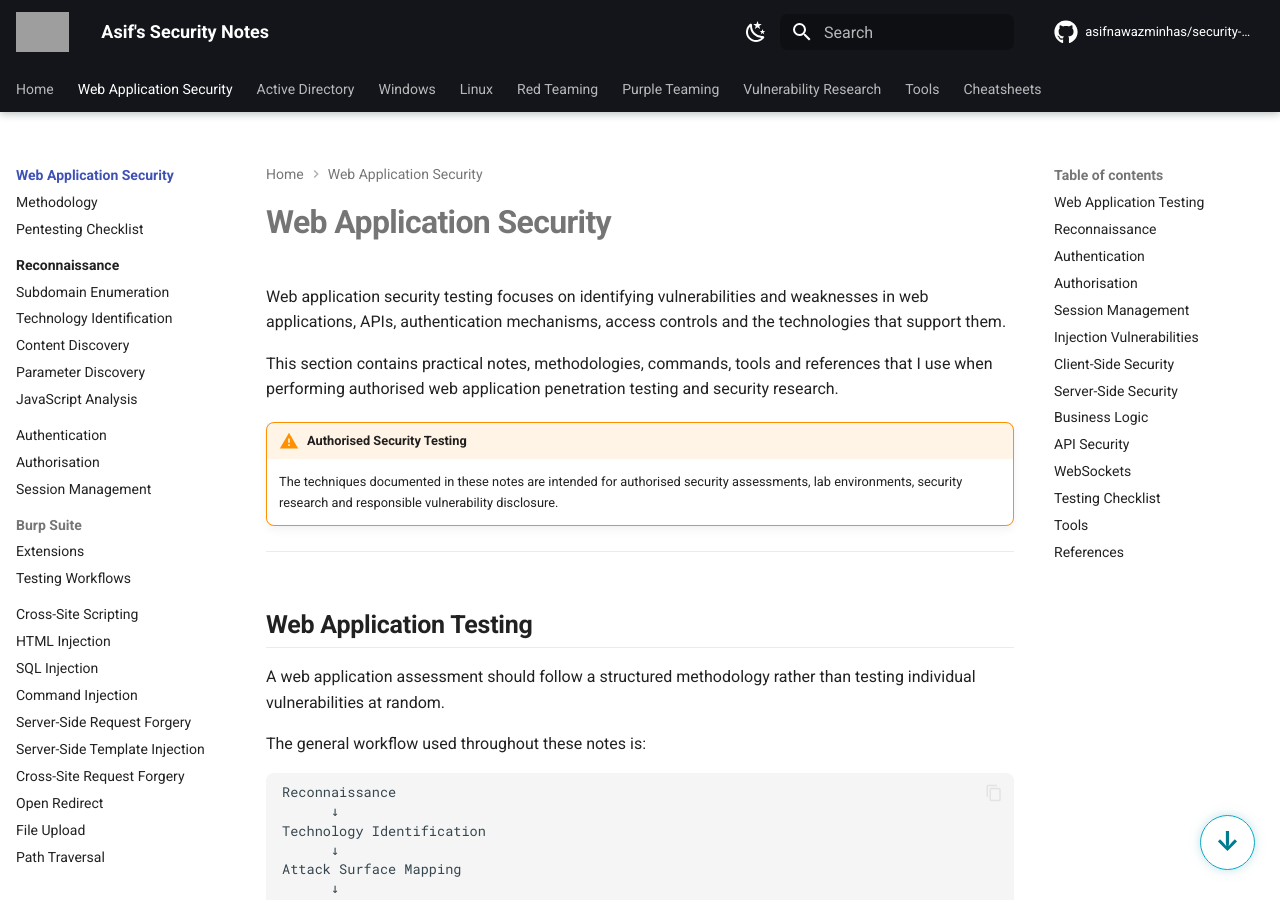
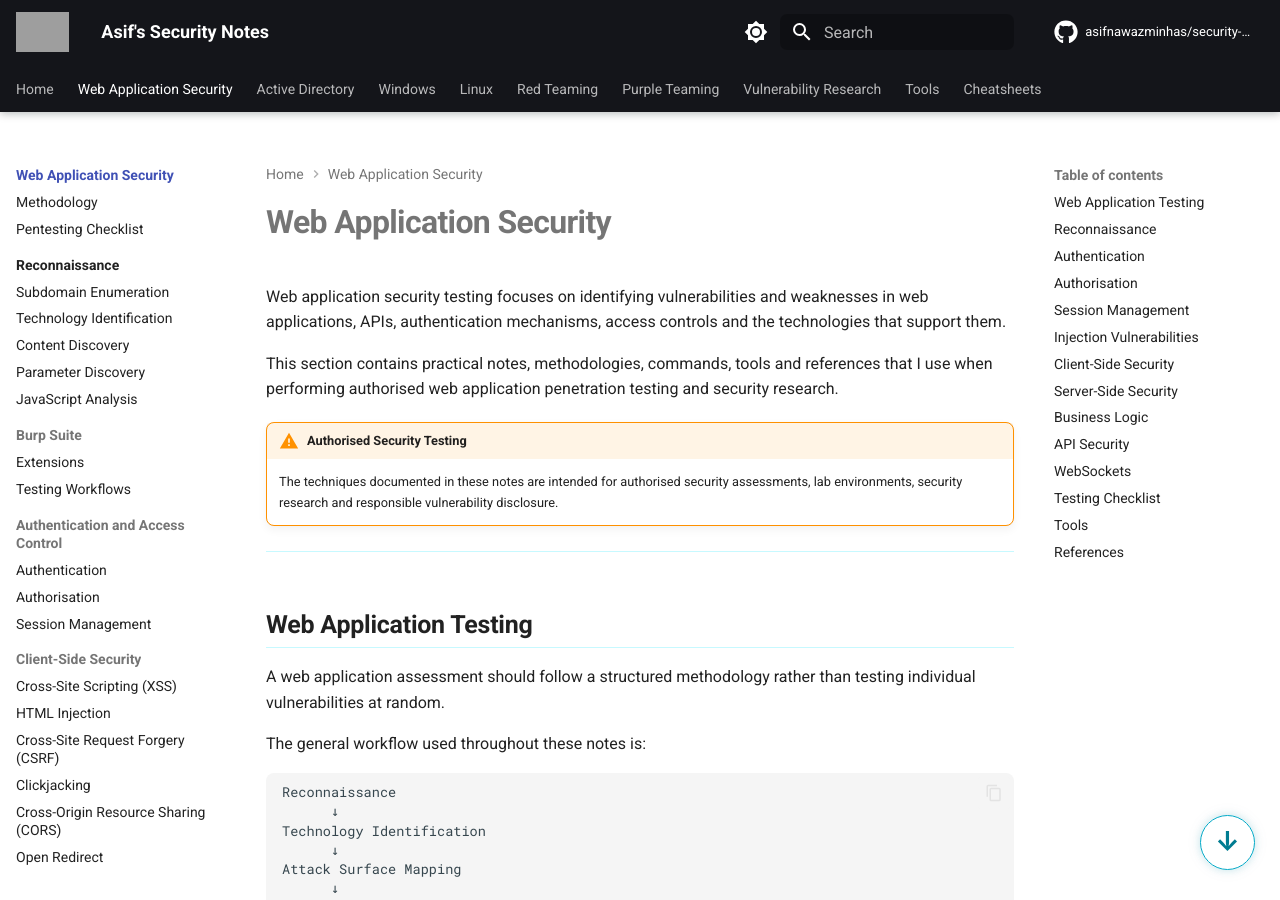
Before and after one commit to asifnawazminhas/security-notes, an MkDocs documentation site: the page built from docs/web/index.md, in a window 1280 px wide and 900 px high. Built offline with MkDocs 1.6.1 and Material for MkDocs 9.7.7, drawn with Linux system fonts in a browser that asks for light colours; comment, search, counter and statistics services are not loaded; part of the change alters nothing that is shown; grey boxes are pictures that could not be loaded.

Commit message:
Refactor mkdocs.yml for improved structure and features
Updated the mkdocs configuration to include new features and reorganized the navigation structure. Removed deprecated sections and added new entries for various security topics.

```diff
--- a/mkdocs.yml
+++ b/mkdocs.yml
@@ -10,10 +10,12 @@ copyright: Copyright &copy; Asif Nawaz Minhas
 
 theme:
   name: material
-  language: en
 
   logo: assets/logo.png
   favicon: assets/favicon.png
+
+  icon:
+    repo: fontawesome/brands/github
 
   features:
     - navigation.instant
@@ -34,53 +36,312 @@ theme:
     - content.code.annotate
 
   palette:
+
+    # Dark mode
     - media: "(prefers-color-scheme: dark)"
       scheme: slate
       primary: black
       accent: cyan
       toggle:
-        icon: material/weather-sunny
+        icon: material/brightness-4
         name: Switch to light mode
 
+    # Light mode
     - media: "(prefers-color-scheme: light)"
       scheme: default
       primary: black
       accent: cyan
       toggle:
-        icon: material/weather-night
+        icon: material/brightness-7
         name: Switch to dark mode
 
-  icon:
-    repo: fontawesome/brands/github
 
-extra:
-  social:
-    - icon: fontawesome/brands/github
-      link: https://github.com/asifnawazminhas
-      name: GitHub
+nav:
 
-    - icon: fontawesome/brands/linkedin
-      link: https://www.linkedin.com/in/asifminhasnl/
-      name: LinkedIn
+  # ============================================================
+  # HOME
+  # ============================================================
 
-    - icon: fontawesome/solid/globe
-      link: https://asifnawazminhas.com
-      name: Main website
+  - Home: index.md
+
+
+  # ============================================================
+  # WEB APPLICATION SECURITY
+  # ============================================================
+
+  - Web Application Security:
+
+      # --------------------------------------------------------
+      # OVERVIEW
+      # --------------------------------------------------------
+
+      - Overview: web/index.md
+      - Methodology: web/methodology.md
+      - Pentesting Checklist: web/checklist.md
+
+
+      # --------------------------------------------------------
+      # RECONNAISSANCE
+      # --------------------------------------------------------
+
+      - Reconnaissance:
+          - Overview: web/reconnaissance/index.md
+          - Subdomain Enumeration: web/reconnaissance/subdomain-enumeration.md
+          - Technology Identification: web/reconnaissance/technology-identification.md
+          - Content Discovery: web/reconnaissance/content-discovery.md
+          - Parameter Discovery: web/reconnaissance/parameter-discovery.md
+          - JavaScript Analysis: web/reconnaissance/javascript-analysis.md
+
+
+      # --------------------------------------------------------
+      # BURP SUITE
+      # --------------------------------------------------------
+
+      - Burp Suite:
+          - Extensions: web/burp-suite/extensions.md
+          - Testing Workflows: web/burp-suite/workflows.md
+
+
+      # --------------------------------------------------------
+      # AUTHENTICATION, AUTHORISATION AND SESSIONS
+      # --------------------------------------------------------
+
+      - Authentication and Access Control:
+          - Authentication: web/authentication.md
+          - Authorisation: web/authorisation.md
+          - Session Management: web/session-management.md
+
+
+      # --------------------------------------------------------
+      # CLIENT-SIDE SECURITY
+      # --------------------------------------------------------
+
+      - Client-Side Security:
+          - Cross-Site Scripting (XSS): web/xss.md
+          - HTML Injection: web/html-injection.md
+          - Cross-Site Request Forgery (CSRF): web/csrf.md
+          - Clickjacking: web/clickjacking.md
+          - Cross-Origin Resource Sharing (CORS): web/cors.md
+          - Open Redirect: web/open-redirect.md
+
+
+      # --------------------------------------------------------
+      # INJECTION
+      # --------------------------------------------------------
+
+      - Injection:
+          - SQL Injection: web/sql-injection.md
+          - NoSQL Injection: web/nosql-injection.md
+          - OS Command Injection: web/command-injection.md
+          - Server-Side Template Injection (SSTI): web/ssti.md
+          - XML External Entity Injection (XXE): web/xxe.md
+
+
+      # --------------------------------------------------------
+      # SERVER-SIDE SECURITY
+      # --------------------------------------------------------
+
+      - Server-Side Security:
+          - Server-Side Request Forgery (SSRF): web/ssrf.md
+          - Path Traversal: web/path-traversal.md
+          - File Inclusion: web/file-inclusion.md
+          - File Upload Vulnerabilities: web/file-upload.md
+          - Insecure Deserialization: web/deserialization.md
+
+
+      # --------------------------------------------------------
+      # HTTP, CACHING AND INFRASTRUCTURE
+      # --------------------------------------------------------
+
+      - HTTP and Infrastructure:
+          - HTTP Request Smuggling: web/http-request-smuggling.md
+          - HTTP Host Header Attacks: web/host-header-attacks.md
+          - Web Cache Poisoning: web/web-cache-poisoning.md
+          - Web Cache Deception: web/web-cache-deception.md
+          - Information Disclosure: web/information-disclosure.md
+
+
+      # --------------------------------------------------------
+      # APPLICATION LOGIC
+      # --------------------------------------------------------
+
+      - Application Logic:
+          - Business Logic Vulnerabilities: web/business-logic.md
+          - Race Conditions: web/race-conditions.md
+
+
+      # --------------------------------------------------------
+      # IDENTITY AND TOKENS
+      # --------------------------------------------------------
+
+      - Identity and Tokens:
+          - OAuth 2.0 and OpenID Connect: web/oauth-oidc.md
+          - JSON Web Tokens (JWT): web/jwt.md
+
+
+      # --------------------------------------------------------
+      # API SECURITY
+      # --------------------------------------------------------
+
+      - APIs:
+          - API Security: web/api-security.md
+          - GraphQL: web/graphql.md
+          - WebSockets: web/websockets.md
+
+
+      # --------------------------------------------------------
+      # MODERN WEB SECURITY
+      # --------------------------------------------------------
+
+      - Modern Web Security:
+          - Prototype Pollution: web/prototype-pollution.md
+          - Web LLM Attacks: web/web-llm-attacks.md
+
+
+  # ============================================================
+  # ACTIVE DIRECTORY
+  # ============================================================
+
+  - Active Directory:
+      - Overview: active-directory/index.md
+      - Enumeration: active-directory/enumeration.md
+      - Kerberos: active-directory/kerberos.md
+      - NTLM: active-directory/ntlm.md
+      - BloodHound: active-directory/bloodhound.md
+      - Lateral Movement: active-directory/lateral-movement.md
+      - Persistence: active-directory/persistence.md
+      - Privilege Escalation: active-directory/privilege-escalation.md
+
+
+  # ============================================================
+  # WINDOWS
+  # ============================================================
+
+  - Windows:
+      - Overview: windows/index.md
+      - Enumeration: windows/enumeration.md
+      - Privilege Escalation: windows/privilege-escalation.md
+      - PowerShell: windows/powershell.md
+      - Services: windows/services.md
+      - Credentials: windows/credentials.md
+
+
+  # ============================================================
+  # LINUX
+  # ============================================================
+
+  - Linux:
+      - Overview: linux/index.md
+      - Enumeration: linux/enumeration.md
+      - Privilege Escalation: linux/privilege-escalation.md
+      - Credentials: linux/credentials.md
+      - Services: linux/services.md
+
+
+  # ============================================================
+  # RED TEAMING
+  # ============================================================
+
+  - Red Teaming:
+      - Overview: red-teaming/index.md
+      - Infrastructure: red-teaming/infrastructure.md
+      - Initial Access: red-teaming/initial-access.md
+      - Command and Control: red-teaming/command-and-control.md
+      - Credential Access: red-teaming/credential-access.md
+      - Lateral Movement: red-teaming/lateral-movement.md
+      - Persistence: red-teaming/persistence.md
+      - Defence Evasion: red-teaming/defence-evasion.md
+
+
+  # ============================================================
+  # PURPLE TEAMING
+  # ============================================================
+
+  - Purple Teaming:
+      - Overview: purple-teaming/index.md
+      - Methodology: purple-teaming/methodology.md
+      - Exercises: purple-teaming/exercises.md
+      - Detection Engineering: purple-teaming/detection-engineering.md
+      - MITRE ATT&CK: purple-teaming/mitre-attack.md
+
+
+  # ============================================================
+  # VULNERABILITY RESEARCH
+  # ============================================================
+
+  - Vulnerability Research:
+      - Overview: vulnerability-research/index.md
+      - Methodology: vulnerability-research/methodology.md
+      - CVE Research: vulnerability-research/cve-research.md
+      - Responsible Disclosure: vulnerability-research/responsible-disclosure.md
+
+
+  # ============================================================
+  # TOOLS
+  # ============================================================
+
+  - Tools:
+      - Overview: tools/index.md
+      - Burp Suite: tools/burp-suite.md
+      - Nmap: tools/nmap.md
+      - Nuclei: tools/nuclei.md
+      - ffuf: tools/ffuf.md
+      - SQLMap: tools/sqlmap.md
+      - Metasploit: tools/metasploit.md
+
+
+  # ============================================================
+  # CHEATSHEETS
+  # ============================================================
+
+  - Cheatsheets:
+      - Overview: cheatsheets/index.md
+      - Linux: cheatsheets/linux.md
+      - Windows: cheatsheets/windows.md
+      - PowerShell: cheatsheets/powershell.md
+      - Networking: cheatsheets/networking.md
+      - Web: cheatsheets/web.md
+      - Active Directory: cheatsheets/active-directory.md
+
+
+# ============================================================
+# EXTRA CSS
+# ============================================================
 
 extra_css:
   - stylesheets/extra.css
 
+
+# ============================================================
+# EXTRA JAVASCRIPT
+# ============================================================
+
 extra_javascript:
   - javascripts/scroll-buttons.js
+
+
+# ============================================================
+# PLUGINS
+# ============================================================
 
 plugins:
   - search
 
+
+# ============================================================
+# MARKDOWN EXTENSIONS
+# ============================================================
+
 markdown_extensions:
+
   - admonition
+
   - attr_list
+
   - md_in_html
+
   - footnotes
+
   - tables
 
   - pymdownx.details
@@ -107,196 +368,22 @@ markdown_extensions:
       emoji_generator: !!python/name:material.extensions.emoji.to_svg
 
 
-nav:
+# ============================================================
+# SOCIAL LINKS
+# ============================================================
 
-  - Home: index.md
+extra:
 
-  # ============================================================
-  # WEB APPLICATION SECURITY
-  # ============================================================
+  social:
 
-  - Web Application Security:
-      - Overview: web/index.md
-      - Methodology: web/methodology.md
-      - Pentesting Checklist: web/checklist.md
+    - icon: fontawesome/brands/github
+      link: https://github.com/asifnawazminhas
+      name: GitHub
 
-      - Reconnaissance:
-          - Overview: web/reconnaissance/index.md
-          - Subdomain Enumeration: web/reconnaissance/subdomain-enumeration.md
-          - Technology Identification: web/reconnaissance/technology-identification.md
-          - Content Discovery: web/reconnaissance/content-discovery.md
-          - Parameter Discovery: web/reconnaissance/parameter-discovery.md
-          - JavaScript Analysis: web/reconnaissance/javascript-analysis.md
+    - icon: fontawesome/brands/linkedin
+      link: https://www.linkedin.com/in/asifminhasnl/
+      name: LinkedIn
 
-      - Authentication: web/authentication.md
-      - Authorisation: web/authorisation.md
-      - Session Management: web/session-management.md
-
-      - Burp Suite:
-          - Extensions: web/burp-suite/extensions.md
-          - Testing Workflows: web/burp-suite/workflows.md
-
-      - Cross-Site Scripting: web/xss.md
-      - HTML Injection: web/html-injection.md
-      - SQL Injection: web/sql-injection.md
-      - Command Injection: web/command-injection.md
-      - Server-Side Request Forgery: web/ssrf.md
-      - Server-Side Template Injection: web/ssti.md
-      - Cross-Site Request Forgery: web/csrf.md
-      - Open Redirect: web/open-redirect.md
-      - File Upload: web/file-upload.md
-      - Path Traversal: web/path-traversal.md
-      - File Inclusion: web/file-inclusion.md
-      - XML External Entity Injection: web/xxe.md
-      - Deserialization: web/deserialization.md
-      - HTTP Request Smuggling: web/http-request-smuggling.md
-      - Business Logic: web/business-logic.md
-      - OAuth 2.0 and OpenID Connect: web/oauth-oidc.md
-      - JSON Web Tokens: web/jwt.md
-      - API Security: web/api-security.md
-      - WebSockets: web/websockets.md
-
-  # ============================================================
-  # ACTIVE DIRECTORY
-  # ============================================================
-
-  - Active Directory:
-      - Overview: active-directory/index.md
-      - Methodology: active-directory/methodology.md
-      - Enumeration: active-directory/enumeration.md
-
-      - Kerberos:
-          - Overview: active-directory/kerberos/index.md
-          - Kerberoasting: active-directory/kerberos/kerberoasting.md
-          - AS-REP Roasting: active-directory/kerberos/as-rep-roasting.md
-
-      - NTLM: active-directory/ntlm.md
-      - Credential Access: active-directory/credential-access.md
-      - AD CS: active-directory/adcs.md
-      - ACLs and DACLs: active-directory/acls-dacls.md
-      - Delegation: active-directory/delegation.md
-      - Group Policy: active-directory/group-policy.md
-      - Lateral Movement: active-directory/lateral-movement.md
-      - Privilege Escalation: active-directory/privilege-escalation.md
-      - Domain Trusts: active-directory/domain-trusts.md
-      - BloodHound: active-directory/bloodhound.md
-
-  # ============================================================
-  # WINDOWS
-  # ============================================================
-
-  - Windows:
-      - Overview: windows/index.md
-      - Enumeration: windows/enumeration.md
-      - Services: windows/services.md
-      - Processes: windows/processes.md
-      - PowerShell: windows/powershell.md
-      - Credential Access: windows/credential-access.md
-      - Privilege Escalation: windows/privilege-escalation.md
-      - Persistence: windows/persistence.md
-      - Defense Evasion: windows/defense-evasion.md
-
-  # ============================================================
-  # LINUX
-  # ============================================================
-
-  - Linux:
-      - Overview: linux/index.md
-      - Enumeration: linux/enumeration.md
-      - Services: linux/services.md
-      - Credentials: linux/credentials.md
-      - Privilege Escalation: linux/privilege-escalation.md
-      - Persistence: linux/persistence.md
-      - Containers: linux/containers.md
-
-  # ============================================================
-  # RED TEAMING
-  # ============================================================
-
-  - Red Teaming:
-      - Overview: red-team/index.md
-      - Methodology: red-team/methodology.md
-      - OPSEC: red-team/opsec.md
-      - Infrastructure: red-team/infrastructure.md
-      - Initial Access: red-team/initial-access.md
-      - Execution: red-team/execution.md
-      - Persistence: red-team/persistence.md
-      - Privilege Escalation: red-team/privilege-escalation.md
-      - Defense Evasion: red-team/defense-evasion.md
-      - Credential Access: red-team/credential-access.md
-      - Discovery: red-team/discovery.md
-      - Lateral Movement: red-team/lateral-movement.md
-      - Collection: red-team/collection.md
-      - Command and Control: red-team/command-and-control.md
-      - Exfiltration: red-team/exfiltration.md
-
-  # ============================================================
-  # PURPLE TEAMING
-  # ============================================================
-
-  - Purple Teaming:
-      - Overview: purple-team/index.md
-      - Methodology: purple-team/methodology.md
-      - MITRE ATT&CK: purple-team/mitre-attack.md
-      - Threat-Informed Testing: purple-team/threat-informed-testing.md
-      - Detection Engineering: purple-team/detection-engineering.md
-      - Detection Testing: purple-team/detection-testing.md
-      - Adversary Emulation: purple-team/adversary-emulation.md
-      - Exercise Design: purple-team/exercise-design.md
-      - Lessons Learned: purple-team/lessons-learned.md
-
-  # ============================================================
-  # VULNERABILITY RESEARCH
-  # ============================================================
-
-  - Vulnerability Research:
-      - Overview: vulnerability-research/index.md
-      - Methodology: vulnerability-research/methodology.md
-      - Attack Surface Analysis: vulnerability-research/attack-surface-analysis.md
-
-      - Source Code Review:
-          - Overview: vulnerability-research/source-code-review/index.md
-          - Finding Routes: vulnerability-research/source-code-review/finding-routes.md
-          - Finding Authentication: vulnerability-research/source-code-review/finding-authentication.md
-          - Finding Authorisation: vulnerability-research/source-code-review/finding-authorisation.md
-          - Finding User Input: vulnerability-research/source-code-review/finding-user-input.md
-          - Finding Sources: vulnerability-research/source-code-review/finding-sources.md
-          - Finding Sinks: vulnerability-research/source-code-review/finding-sinks.md
-          - Taint Analysis: vulnerability-research/source-code-review/taint-analysis.md
-
-      - Fuzzing: vulnerability-research/fuzzing.md
-      - Patch Diffing: vulnerability-research/patch-diffing.md
-      - Variant Analysis: vulnerability-research/variant-analysis.md
-      - Exploit Development: vulnerability-research/exploit-development.md
-      - CVE Research: vulnerability-research/cve-research.md
-      - Responsible Disclosure: vulnerability-research/responsible-disclosure.md
-
-  # ============================================================
-  # TOOLS
-  # ============================================================
-
-  - Tools:
-      - Tool Index: tools/index.md
-      - Reconnaissance: tools/reconnaissance.md
-      - Web Application: tools/web-application.md
-      - Active Directory: tools/active-directory.md
-      - Windows: tools/windows.md
-      - Linux: tools/linux.md
-      - Red Team: tools/red-team.md
-      - Vulnerability Research: tools/vulnerability-research.md
-      - My Tools: tools/my-tools.md
-
-  # ============================================================
-  # CHEATSHEETS
-  # ============================================================
-
-  - Cheatsheets:
-      - Overview: cheatsheets/index.md
-      - PowerShell: cheatsheets/powershell.md
-      - Windows: cheatsheets/windows.md
-      - Linux: cheatsheets/linux.md
-      - Active Directory: cheatsheets/active-directory.md
-      - Web: cheatsheets/web.md
-      - Burp Suite: cheatsheets/burp-suite.md
-      - Git: cheatsheets/git.md
-      - Networking: cheatsheets/networking.md
+    - icon: fontawesome/solid/globe
+      link: https://asifnawazminhas.com
+      name: Personal Website
```
